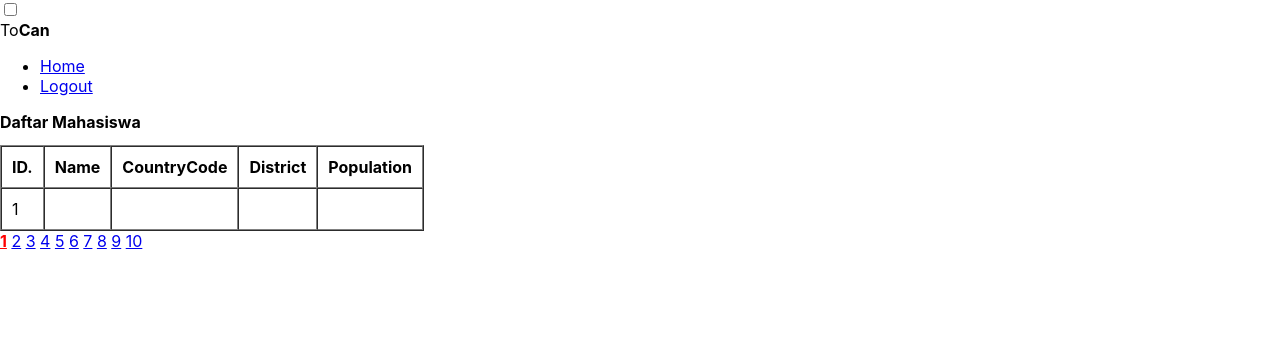
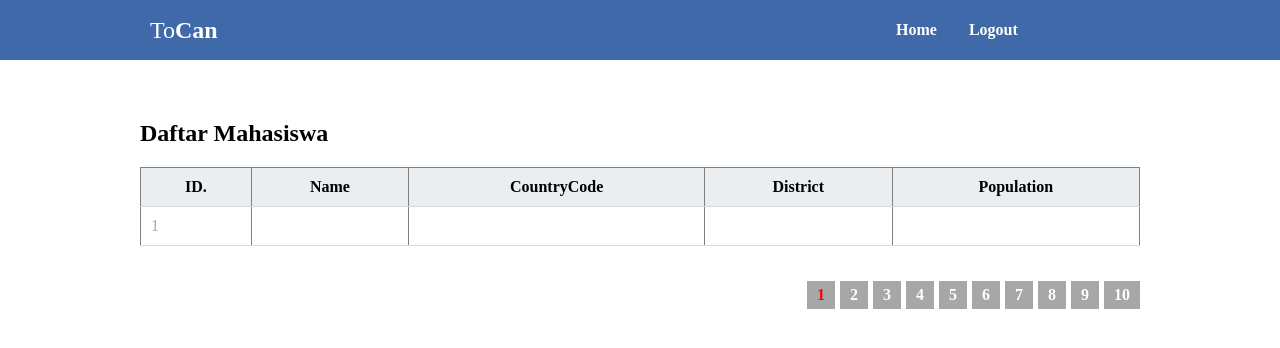
Before and after one commit to candra09/login-php-mysql, a PHP site: page / in a window 1280 px wide. Shown: the top 348 px of the page. Run offline with PHP 8.4, Linux system fonts and the light colour scheme; a user stored in the database is signed in; tables that the repository leaves empty or names only in its code hold one stand-in row (values such as "Sample post"); data that the repository does not hold is empty.

Commit message:
css jangan luupa

```diff
--- a/style.css
+++ b/style.css
@@ -1,7 +1,5 @@
 * {
     box-sizing: border-box;
-    font-family: -apple-system, BlinkMacSystemFont, "segoe ui", roboto, oxygen, ubuntu, cantarell, "fira sans", "droid sans", "helvetica neue", Arial, sans-serif;
-    font-size: 16px;
     -webkit-font-smoothing: antialiased;
     -moz-osx-font-smoothing: grayscale;
 }
@@ -9,21 +7,79 @@ body {
     background-color: #FFFFFF;
     margin: 0;
 }
+.container {
+    position: relative;
+    margin: 0 auto;
+    /* margin-top: 100px; */
+    padding-top: 100px;
+    width: 1000px;
+}
+.container img {
+	display: block;
+	width: 100%;
+}
 .navtop {
+    position: fixed;
     background-color: #3f69a8;
+    margin: 0 auto;
     height: 60px;
     width: 100%;
+    padding-left: 150px;
     border: 0;
 }
-.navtop h1 {
-    display: flex;
+nav {
+	position: fixed;
+	z-index: 10;
+    position: fixed;
+    background-color: #3f69a8;
     margin: 0 auto;
+    height: 60px;
+    width: 100%;
+    padding-left: 150px;
+    border: 0;
+}
+nav .logo {
+	float: left;
+	width: 40%;
+	height: 100%;
+	display: flex;
+	align-items: center;
+	font-size: 24px;
+	color: #fff;
+}
+nav .links {
+	float: right;
+    padding: 0;
+    padding-right: 400px;
+	margin: 0;
+	width: 30%;
+	height: 100%;
+	display: flex;
+	justify-content: space-around;
+	align-items: center;
+}
+nav .links li {
+	list-style: none;
+}
+nav .links a {
+	display: block;
+	padding: 1em;
+	font-size: 16px;
+	font-weight: bold;
+	color: #fff;
+	text-decoration: none;
+}
+#nav-toggle {
+	position: absolute;
+	top: -100px;
+}
+
+.content {
+    position: relative;
+    margin: 0 auto;
+    /* margin-top: 100px; */
+    padding-top: 100px;
     width: 1000px;
-    height: 100%;
-}
-.content {
-    width: 1000px;
-    margin: 0 auto;
 }
 h1 {
     margin: 0;
@@ -81,30 +137,58 @@ form {
 .btn:hover {
     background-color: #32a367;
 }
-/* form label {
-    display: inline-flex;
-    width: 400px;
-    padding: 10px 0;
-    margin-right: 25px;
+
+table {
+    width: 100%;
+    padding-top: 30px;
+    border-collapse: collapse;
 }
-form input {
+table thead {
+    background-color: #ebeef1;
+    border-bottom: 1px solid #d3dae0;
+}
+table thead td {
     padding: 10px;
-    width: 400px;
-    margin-right: 25px;
-    margin-bottom: 15px;
-    border: 1px solid #cccccc;
+    font-weight: bold;
+    color: #767779;
+    font-size: 14px;
 }
-form input[type="submit"] {
-    display: block;
-    background-color: #38b673;
-    border: 0;
+table tbody tr {
+    border-bottom: 1px solid #d3dae0;
+}
+table tbody tr:nth-child(even) {
+    background-color: #fbfcfc;
+}
+table tbody tr:hover {
+    background-color: #376ab7;
+}
+table tbody tr:hover td {
+    color: #FFFFFF;
+}
+table tbody tr:hover td:nth-child(1) {
+    color: #FFFFFF;
+}
+table tbody tr td {
+    padding: 10px;
+}
+table tbody tr td:nth-child(1) {
+    color: #a5a7a9;
+}
+.pagnation{
+    padding-top: 20px;
+    display: flex;
+    justify-content: flex-end;
+    text-decoration: none;
+}
+.pagnation a{
+    display: inline-block;
+    text-decoration: none;
+    background-color: #a5a7a9;
     font-weight: bold;
-    font-size: 14px;
     color: #FFFFFF;
-    cursor: pointer;
-    width: 200px;
-  margin-top: 15px;
+    padding: 5px 10px;
+    margin: 15px 0 15px 5px;
 }
-input[type="submit"]:hover {
-    background-color: #32a367;
-} */
+.pagination a:hover {
+    background-color:grey;
+}
```
